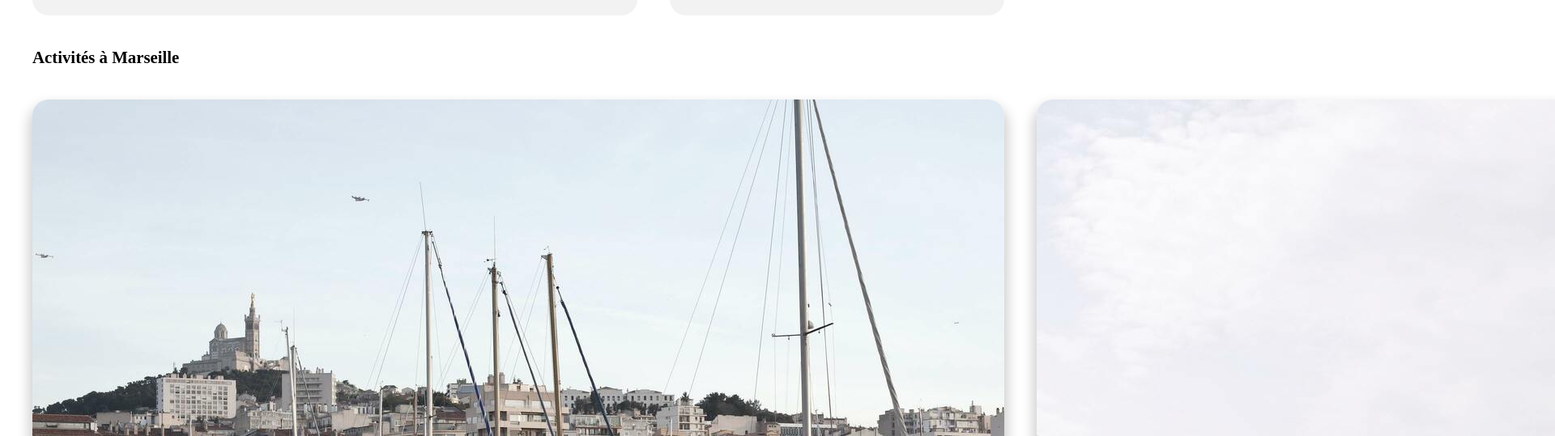
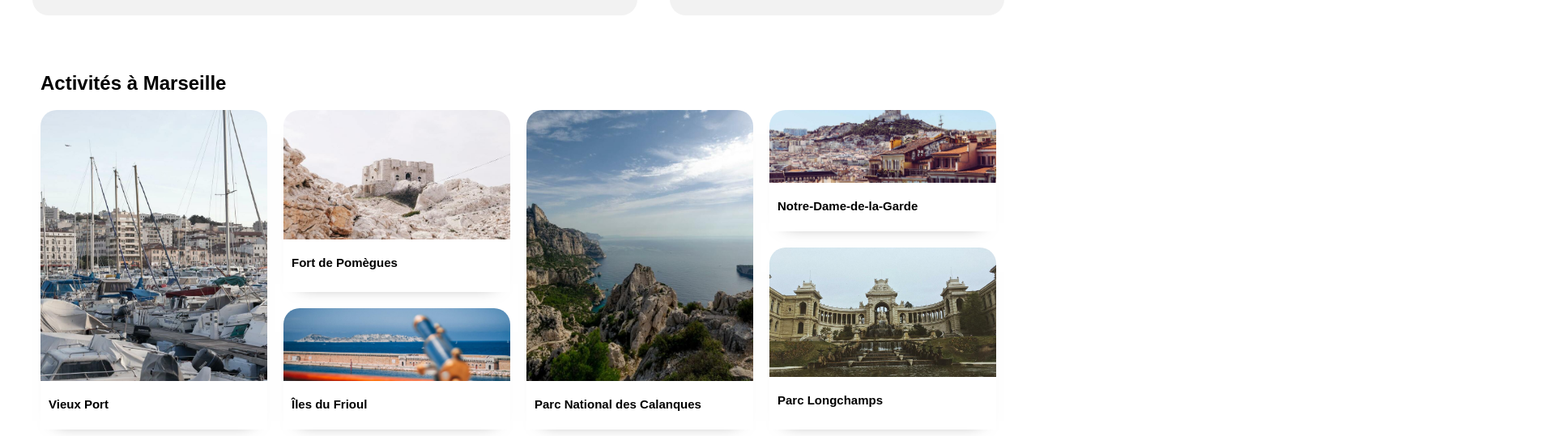
Before and after one commit to ThomasRogister/Booki, a plain HTML site: page index.html in a window 1280 px wide. Shown: the part 1077-1616 px from the top of the page at 81% size, 1920 px wide, since content can reach past the window. Drawn offline with Linux system fonts and the light colour scheme; files whose address does not match are found by name; a web font is replaced by a local one.

Commit message:
correction booki - activities

```diff
--- a/css/booki_responsive_smartphone.css
+++ b/css/booki_responsive_smartphone.css
@@ -59,7 +59,11 @@
   /** Form header
 ===================================================================*/
 
-  .desktop_pad {
+  form {
+    padding-left: 20px;
+  }
+
+  button span {
     display: none;
   }
 
@@ -68,24 +72,10 @@
     padding: 20px 20px 30px 20px;
   }
 
-  .zoom {
-    border: none;
-    height: 52px;
-    min-width: 50px;
-    border-radius: 15px;
-    background-color: #0065fc;
-    position: relative;
-    left: -15px;
-    cursor: pointer;
+  button .fa-solid {
+    display: block;
   }
 
-  form .fa-magnifying-glass {
-    position: relative;
-    top: 18px;
-    left: -48px;
-    color: #ffffff;
-    cursor: pointer;
-  }
 
   /** Filtres
 ===================================================================*/
@@ -168,6 +158,11 @@
     flex: 1;
   }
 
+  .image_hotel {
+    height: 135px;
+    object-fit: cover;
+  }
+
   /** Footer
 ===================================================================*/
 
--- a/css/booki_responsive_tablette.css
+++ b/css/booki_responsive_tablette.css
@@ -43,6 +43,8 @@
     margin: 0;
   }
 
+
+
   /** Section populaire
 ===================================================================*/
 
@@ -58,34 +60,38 @@
 
   /** Section activitées
 ===================================================================*/
-
-  .section_activities {
-    display: flex;
-    flex-direction: column;
-  }
-
 .activities {
   flex-direction: column;
 }
 
-  .img_activities_1 {
-    min-height: 135px;
+.bloc_1,
+.bloc_2,
+.bloc_3,
+.bloc_4 {
+width: 100%;
 }
 
-  .img_activities_2 {
-    min-height: 135px;
+.bloc_1 .card_size_0,
+.bloc_3 .card_size_0,
+.bloc_2 .card_size_1,
+.bloc_4 .card_size_1,
+.bloc_2 .card_size_2,
+.bloc_4 .card_size_2 {
+  height: 200px;
+  box-shadow: 0px 10px 20px -20px #6e6e6e;
 }
 
-  .img_activities_3 {
-    min-height: 135px;
-  }
+.bloc_1 .card_size_0 img,
+.bloc_3 .card_size_0 img,
+.bloc_2 .card_size_1 img,
+.bloc_4 .card_size_1 img,
+.bloc_2 .card_size_2 img,
+.bloc_4 .card_size_2 img {
+  height: 150px;
+  width: 100%;
+  object-fit: cover;
+  padding-bottom: 15px;
 
-  .img_activities_4 {
-    min-height: 135px;
-  }
-
-  .img_activities_5 {
-    min-height: 135px;
 }
 
   /** Footer
--- a/css/booki_style.css
+++ b/css/booki_style.css
@@ -58,7 +58,6 @@ body {
 header {
   position: relative;
   padding: 40px 20px 40px 40px;
-
 }
 
 header .top_header {
@@ -157,14 +156,13 @@ button {
   border-radius: 0 18px 18px 0;
   cursor: pointer;
 }
-button span{
+button span {
   font-family: font_1;
 }
 
-button .fa-solid{
+button .fa-solid {
   display: none;
 }
-
 
 /** Filtres
 ===================================================================*/
@@ -294,23 +292,22 @@ button .fa-solid{
   height: 200px;
 }
 
-.image_hotel  {
+.image_hotel {
   width: 100%;
   /* height: 100%; */
- object-fit: cover;
+  object-fit: cover;
   /* flex: 1; */
   border-radius: 20px 20px 0 0;
-   /* background-size: cover; */
+  /* background-size: cover; */
   /* background-position:0px;  */
   /* min-height: 115px; */
   overflow: hidden;
 }
 
-.image_hotel img{
+.image_hotel img {
   height: 100%;
-  width:100%;
+  width: 100%;
   object-fit: cover;
-
 }
 
 .baseline_hotel_l1 {
@@ -469,112 +466,93 @@ button .fa-solid{
 
 /** Section activitées
  ===================================================================*/
-
 .section_activities {
+  background-color: rgb(255, 255, 255);
+  padding: 50px;
   width: 100%;
-  border-radius: 20px;
-  padding: 40px 40px 60px 40px;
 }
-
-.section_activities h2 {
-  margin: 0;
-  padding: 30px 0 30px 0;
-  padding: 0 0 40px 0;
-}
-
-.activities {
-  background-color: rgb(255, 255, 255);
-  display: flex;
-  width: 100%;
-  flex-direction: row;
-  justify-content: center;
-  justify-content: space-between;
-  gap: 40px;
-}
-
-.activities p {
-  margin: 0;
-}
-
-.activities a {
-  display: flex;
-  flex-direction: column;
-  flex: 1;
-  width: 100%;
-  border-radius: 20px;
-  box-shadow: 0px 11px 16px 4px rgba(0, 0, 0, 0.2);
+.section_activities a {
   text-decoration: none;
   color: #000000;
 }
 
-.column_activities {
-  width: 100%;
+.activities {
   display: flex;
-  flex-direction: column;
-  flex: 1;
+  flex-direction: row;
   justify-content: space-between;
-  gap: 40px;
+  gap: 20px;
 }
 
-.column_activities a {
-  text-decoration: none;
-  color: #000000;
-
+.bloc_1,
+.bloc_2,
+.bloc_3,
+.bloc_4 {
+  width: 25%;
+  border-radius: 20px;
 }
 
-.img_activities_1 {
-  flex: 1;
-  min-height: 390px;
-  overflow: hidden;
-  background-size: cover;
-  background-position: 0;
+.section_activities img {
   border-radius: 20px 20px 0 0;
 }
 
-.img_activities_2 {
-  flex: 1;
-  min-height: 180px;
-  overflow: hidden;
-  background-size: cover;
-  background-position: 0;
-  border-radius: 20px 20px 0 0;
+.bloc_2,
+.bloc_4 {
+  display: flex;
+  flex-direction: column;
+  justify-content: space-between;
+  height: 100%;
+  gap: 20px;
 }
 
-.img_activities_3 {
-  flex: 1;
-  min-height: 130px;
-  background-size: cover;
-  overflow: hidden;
-  background-position: 0;
-  border-radius: 20px 20px 0 0;
+.bloc_1,
+.bloc_3 {
+  height: 100%;
 }
 
-.img_activities_4 {
-  flex: 1;
-  min-height: 200px;
-  background-size: cover;
-  overflow: hidden;
-  background-position: 0;
-  border-radius: 20px 20px 0 0;
+.bloc_1 .card_size_0,
+.bloc_3 .card_size_0 {
+  height: 395px;
+  box-shadow: 0px 10px 20px -20px #6e6e6e;
 }
 
-.img_activities_5 {
-  flex: 1;
-  min-height: 90px;
-  background-size: cover;
-  overflow: hidden;
-  background-position: 0;
-  border-radius: 20px 20px 0 0;
+.bloc_1 .card_size_0 img,
+.bloc_3 .card_size_0 img {
+  height: 350px;
+  width: 100%;
+  object-fit: cover;
+  padding-bottom: 15px;
 }
 
-.section_activities h2 {
-  font-family: font_1;
-  font-size: 1.3rem;
+.bloc_2 .card_size_1,
+.bloc_4 .card_size_1 {
+  box-shadow: 0px 10px 20px -20px #6e6e6e;
+  height: 225px;
+}
+.bloc_2 .card_size_1 img,
+.bloc_4 .card_size_1 img {
+  padding-bottom: 15px;
+  height: 175px;
+  width: 100%;
+  object-fit: cover;
+}
+.bloc_2 .card_size_2,
+.bloc_4 .card_size_2 {
+  box-shadow: 0px 10px 20px -20px #6e6e6e;
+  height: 150px;
+}
+.bloc_2 .card_size_2 img,
+.bloc_4 .card_size_2 img {
+  padding-bottom: 15px;
+  height: 105px;
+  width: 100%;
+  object-fit: cover;
 }
 
-.baseline_activities {
-  font-family: font_1;
-  padding: 20px;
+.activities h3 {
+  margin: 0;
+  padding-left: 10px;
+  padding-right: 10px;
+  font-size: 15px;
 }
 
 /** Footer
--- a/index.html
+++ b/index.html
@@ -62,30 +62,12 @@
               placeholder="Marseille, France"
               class="localisation"
             />
-            <button><i class="fa-solid fa-magnifying-glass"></i>
+            <!-- <button><i class="fa-solid fa-magnifying-glass"></i>
             </form><span>Rechercher</span></button>
-          </form>
+          </form> -->
+          <button><i class="fa-solid fa-magnifying-glass"></i>
+          </form><span>Rechercher</span></button>
 
-          <!-- <form class="desktop_pad">
-            <i class="fa-solid fa-location-dot fa-lg"></i>
-            <input
-              type="text"
-              placeholder="Marseille, France"
-              class="localisation"
-            />
-            <input type="submit" value="Rechecher" class="search" />
-          </form>
-
-          <form class="smartphone">
-            <i class="fa-solid fa-location-dot fa-lg"></i>
-            <input
-              type="text"
-              placeholder="Marseille, France"
-              class="localization"
-            />
-            <input type="submit" value="" class="zoom" />
-            <i class="fa-solid fa-magnifying-glass"></i>
-          </form> -->
 
           <div class="menu_filters">
             <p class="indic">Filtres</p>
@@ -358,64 +340,77 @@
           </article>
 
           <section class="section_activities">
-            <h2 id="activities">Activités à Marseille</h2>
+            <h2>Activités à Marseille</h2>
 
-            <div class="activities">
-              <a href="#" class="link_activities">
-                <div
-                  class="img_activities_1">
-                  <img src="assets/activites/3_medium/vieux_port.jpg" />
-                 </div>
-                <div class="baseline_activities">Vieux port</div>
-              </a>
+            <article class="activities">
 
-              <div class="column_activities">
-                <a href="#" class="link_activities">
-                  <div
-                    class="img_activities_2">
-                    <img src="assets/activites/3_medium/pomegue.jpg" />
-                   </div>
-                  <div class="baseline_activities">Fort de pomègues</div>
-                </a>
 
-                <a href="#" class="link_activities">
-                  <div
-                    class="img_activities_3">
-                    <img src="assets/activites/3_medium/frioul.jpg" />
-                    </div>
-                  <div class="baseline_activities">Îles du Frioul</div>
+              <div class="bloc_1">
+                <div class="card_size_0">
+
+                <a href="#">
+                  <img
+                    src="assets/activites/3_medium/vieux_port.jpg"
+                    alt="image Vieux Port"/>
+                  <h3>Vieux Port</h3>
                 </a>
               </div>
+              </div>
 
-              <a href="#" class="link_activities">
-                <div
-                  class="img_activities_1">
-                  <img src="assets/activites/3_medium/calanques.jpg" />
-                 </div>
-                <p class="baseline_activities">Parc national des Calanques</p>
-              </a>
+              <div class="bloc_2">
+                <div class="card_size_1">
+                  <a href="#">
+                    <img
+                      src="assets/activites/3_medium/pomegue.jpg"
+                      alt="image Fort de Pomègues"/>
+                    <h3>Fort de Pomègues</h3>
+                  </a>
+                </div>
 
-              <div class="column_activities">
-                <a href="#" class="link_activities">
-                  <div
-                    class="img_activities_4">
-                    <img src="assets/activites/3_medium/notre_dame_de_la_garde.jpg" />
-                    </div>
-                  <div class="baseline_activities">Notre-Dame-de-la-Garde</div>
-                </a>
+                <div class="card_size_2">
+                  <a href="#">
+                    <img
+                      src="assets/activites/3_medium/frioul.jpg"
+                      alt="image Îles du Frioul"/>
+                    <h3>Îles du Frioul</h3>
+                  </a>
+                </div>
+              </div>
 
-                <a href="#" class="link_activities">
-                  <div
-                    class="img_activities_5">
-                    <img src="assets/activites/3_medium/longchamps.jpg" />
-                   </div>
-                  <div class="baseline_activities">Parc Longchamps</div>
-                </a>
+              <div class="bloc_3">
+                <div class="card_size_0">
+                  <a href="#">
+                    <img
+                      src="assets/activites/3_medium/calanques.jpg"
+                      alt="image Parc National des Calanques"/>
+                    <h3>Parc National des Calanques</h3>
+                  </a>
+                </div>
               </div>
-            </div>
+
+              <div class="bloc_4">
+                <div class="card_size_2">
+                  <a href="#">
+                    <img
+                      src="assets/activites/3_medium/notre_dame_de_la_garde.jpg"
+                      alt="image Notre Dame de la Garde"/>
+                    <h3>Notre-Dame-de-la-Garde</h3>
+                  </a>
+                </div>
+
+                <div class="card_size_1">
+                  <a href="#">
+                    <img
+                      src="assets/activites/3_medium/longchamps.jpg"
+                      alt="image Parc Longchamp"/>
+                    <h3>Parc Longchamps</h3>
+                  </a>
+                </div>
+              </div>
+            </article>
           </section>
-        </main>
-      </div>
+
+
 
       <footer>
         <nav class="nav">
```
Lines whose indentation alone changed are shown as unchanged.
